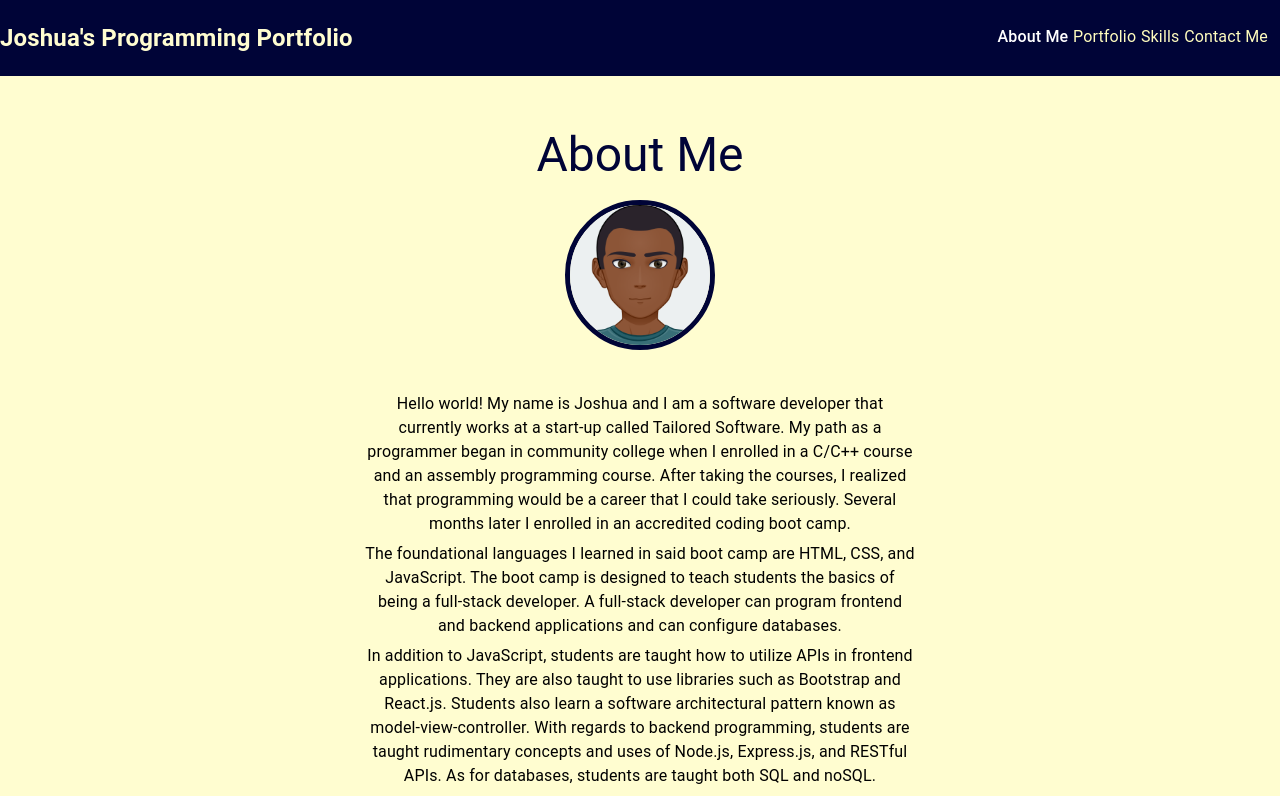
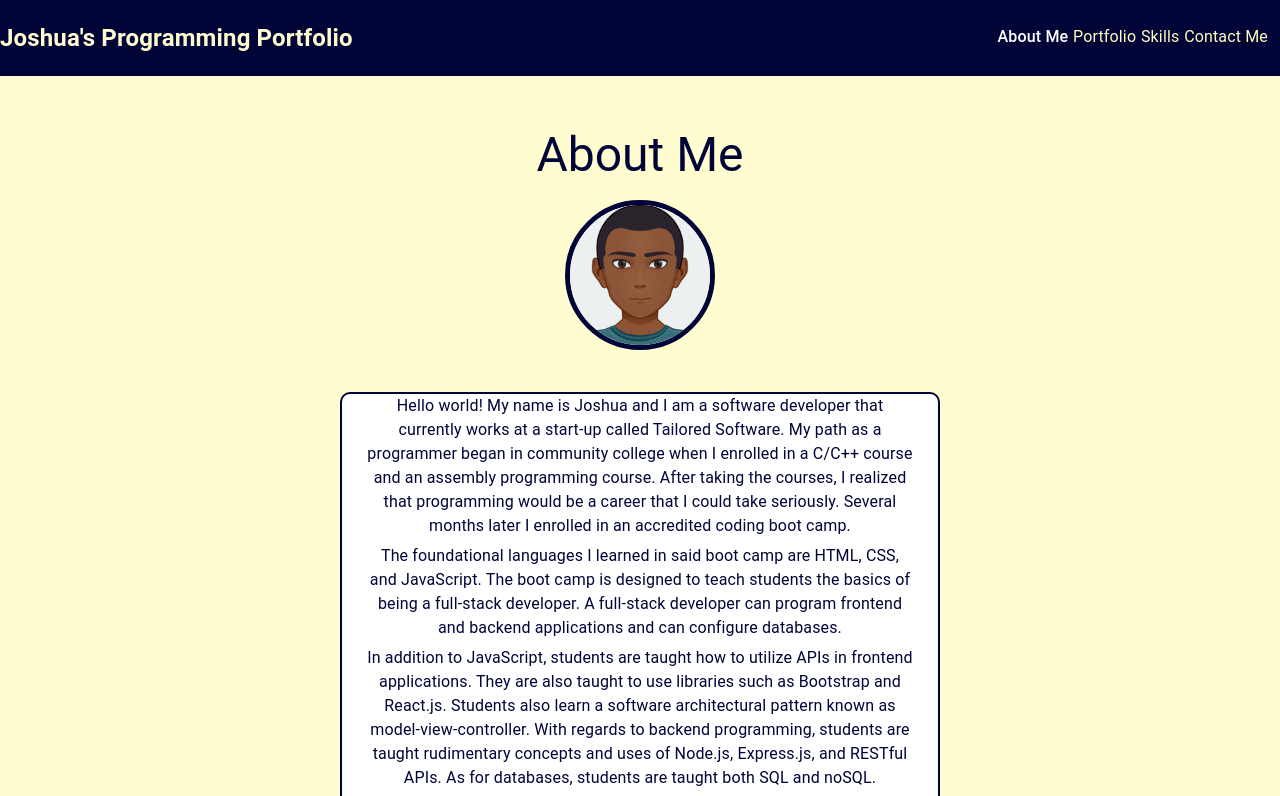
Before and after one commit to CoderJ01/material-ui-programming-portfolio, a React (Create React App) app: page / in a window 1280 px wide. Shown: the top 796 px of the page. Built offline with nearby package versions, Linux system fonts and the light colour scheme.

Commit message:
apply more styles to About Me page

```diff
--- a/src/pages/AboutMe/AboutMe.page.jsx
+++ b/src/pages/AboutMe/AboutMe.page.jsx
@@ -12,7 +12,7 @@ const AboutMe = () => {
         <React.Fragment>
             <CssBaseline />
             <Container maxWidth="md">
-                <Box sx={{ height: '155vh', textAlign: 'center', marginTop: '6%', backgroundColor: 'rgb(255, 253, 208)'}}>
+                <Box sx={{ minHeight: '155vh', textAlign: 'center', marginTop: '6%', backgroundColor: 'rgb(255, 253, 208)'}}>
                 <Typography variant="h3" gutterBottom sx={{ color: 'rgb(0, 4, 55)' }}>About Me</Typography>
                 <div style={{ display: 'flex', justifyContent:'center'}}>
                     <Avatar
@@ -21,12 +21,12 @@ const AboutMe = () => {
                         sx={{ width: 150, height: 150, border: '5px solid rgb(0, 4, 55)' }}
                     />
                 </div>
-                <Container maxWidth="sm" sx={{marginTop: '5%'}}>
-                    <Box sx={{ height: '100vh' }}>
+                <Container maxWidth="sm" sx={{marginTop: '5%', border: '2px solid rgb(0, 4, 55)', background: 'white', borderRadius: '10px' }}>
+                    <Box sx={{ minHeight: '100vh' }}>
                         {
                             paragraphs.map(paragraph => {
                                 return (
-                                    <Typography variant="body1" gutterBottom sx={{ color: 'black' }}>{paragraph}</Typography>
+                                    <Typography variant="body1" gutterBottom sx={{ color: 'rgb(0, 4, 55)' }}>{paragraph}</Typography>
                                 );
                             })
                         }
```
